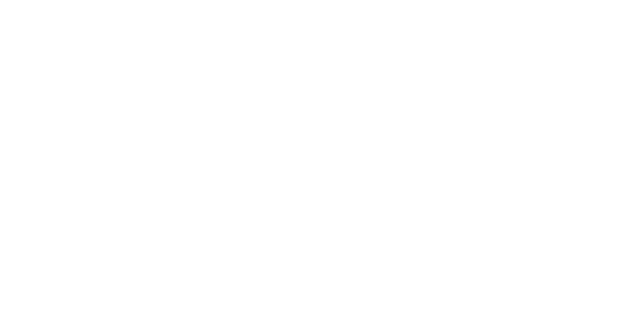
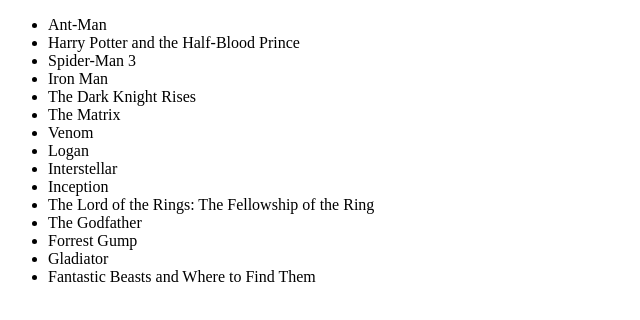
Before and after one commit to ligitaZA/JS-bandomasis, a plain HTML site: page task4/index.html in a window 1280 px wide. Shown: the whole page, without its empty margins (0-640 px from the left). Drawn offline with Linux system fonts and the light colour scheme.

Commit message:
4 nebaigta

```diff
--- a/task4/index.html
+++ b/task4/index.html
@@ -9,6 +9,6 @@
   <script src="main.js" defer></script>
 </head>
 <body>
-  <div id="kazkoki"></div>
+
 </body>
 </html>
--- a/task4/main.js
+++ b/task4/main.js
@@ -1,3 +1,24 @@
 /*
   Parašyti JS kodą, kuris, vartotojui atėjus į puslapį, iš data.json failo į ekraną išvestų filmus ir aktorius, kurie tuose filmuose vaidina. (duomenų yra didelis perteklius, jums jų visų naudoti nereikia. Tik filmų pavadinimai ir aktorių vardai+pavardės).
 */
+fetch('data.json')
+  .then(response => response.json())
+  .then(data => {
+    const movieList = document.createElement('ul');
+    data.movies && data.movies.forEach(movie => {
+      const movieTitle = movie.title;
+      const movieItem = document.createElement('li');
+      movieItem.textContent = movieTitle;
+      movieList.appendChild(movieItem);
+
+      const actorList = document.createElement('ul');
+      movie.cast && movie.cast.forEach(actor => {
+        const actorName = `${actor.name.first} ${actor.name.last}`;
+        const actorItem = document.createElement('li');
+        actorItem.textContent = actorName;
+        actorList.appendChild(actorItem);
+      });
+      movieItem.appendChild(actorList);
+    });
+    document.body.appendChild(movieList);
+  });
```
